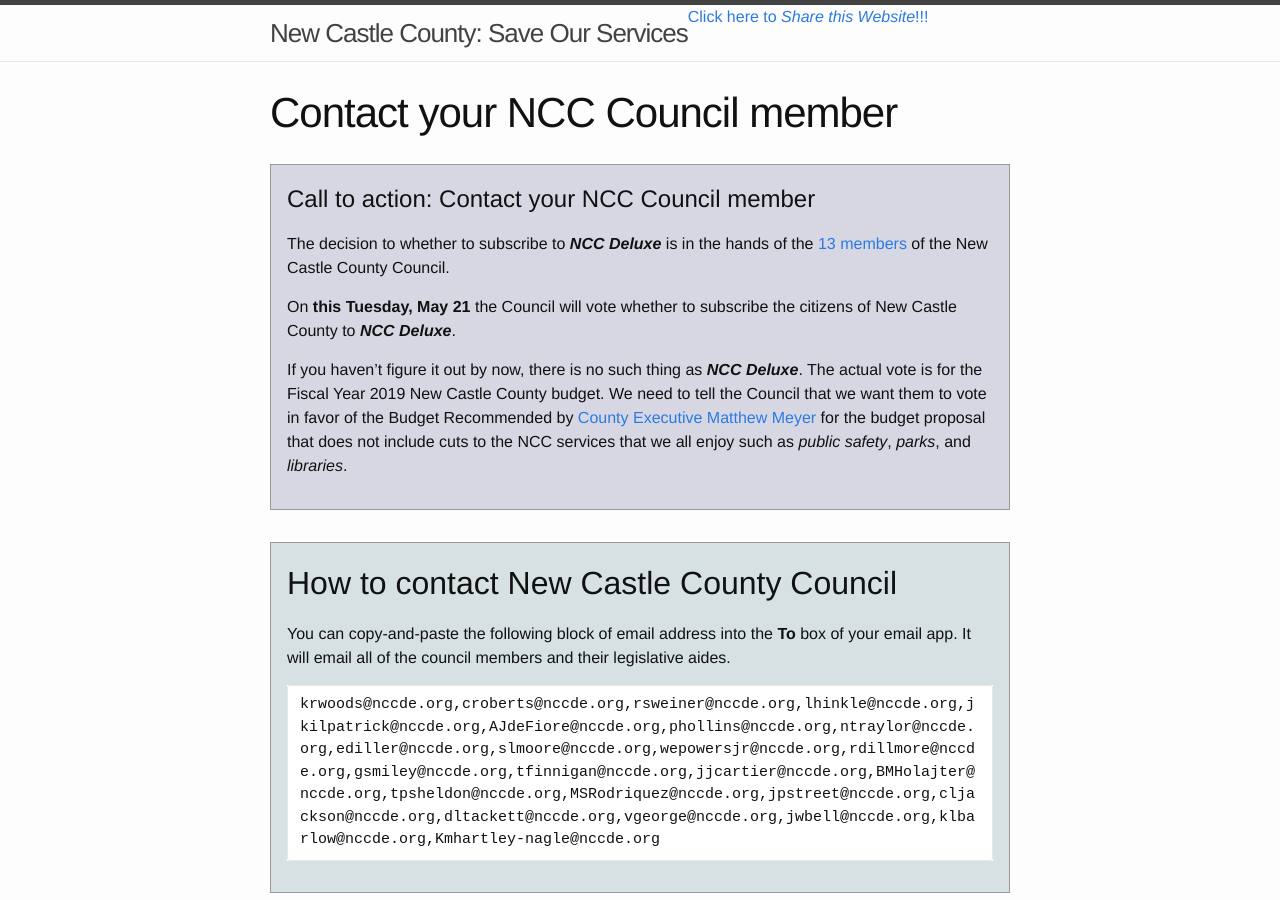
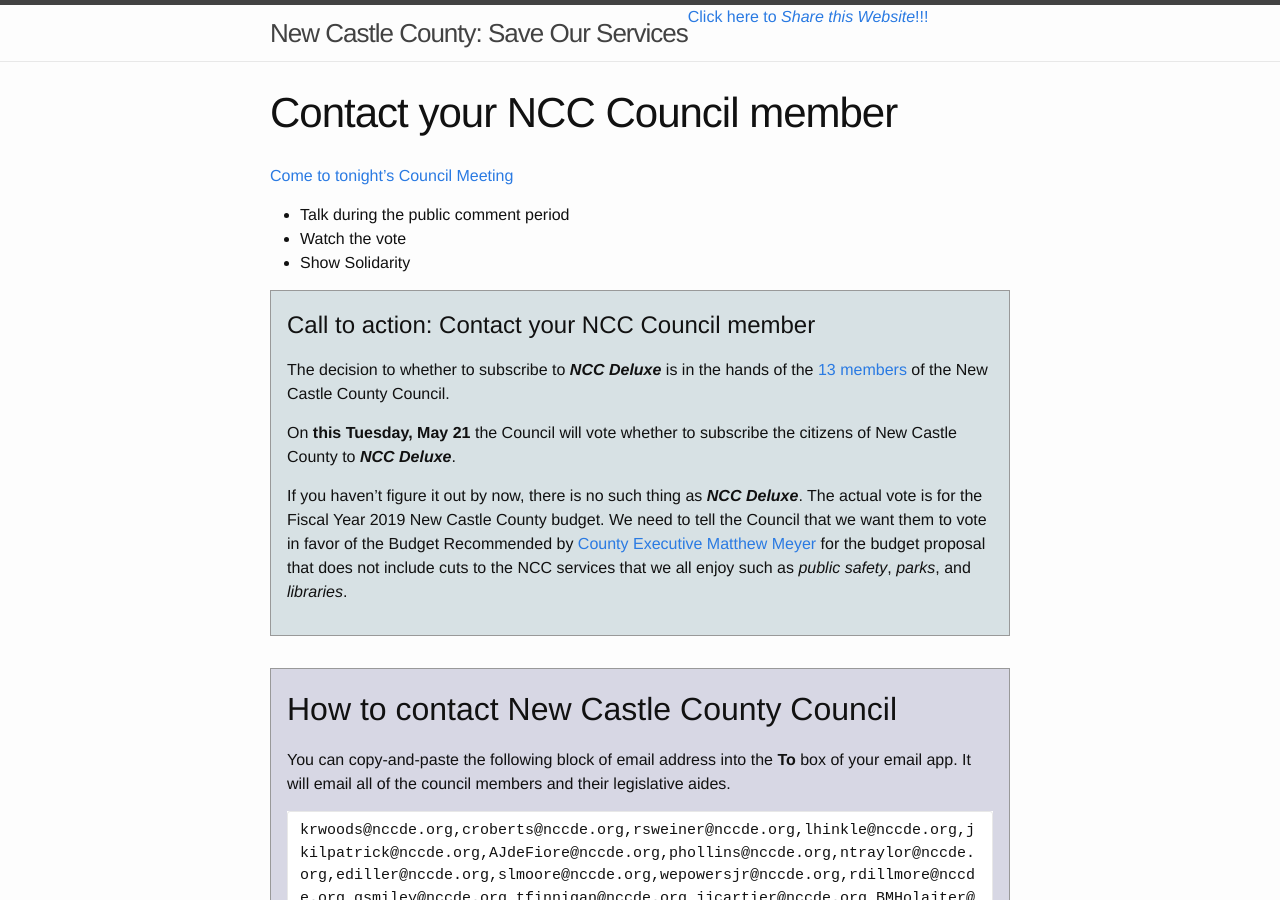
Before and after one commit to wstabosz/nccsos, a Jekyll site: the page built from contact-your-ncc-council-member.markdown, in a window 1280 px wide and 900 px high. Built offline with Jekyll 4.4.1, drawn with Linux system fonts in a browser that asks for light colours.

Commit message:
Updated Contact Your Ncc Council Member

```diff
--- a/contact-your-ncc-council-member.markdown
+++ b/contact-your-ncc-council-member.markdown
@@ -3,6 +3,13 @@
 date: 2018-05-20 08:06:00 -04:00
 ---
 
+
+<div markdown="1" class="headline">
+[Come to tonight's Council Meeting](/council-meeting)
+* Talk during the public comment period
+* Watch the vote
+* Show Solidarity
+</div>
 
 <div markdown="1" class="zebra">
 # Call to action: Contact your NCC Council member
```
